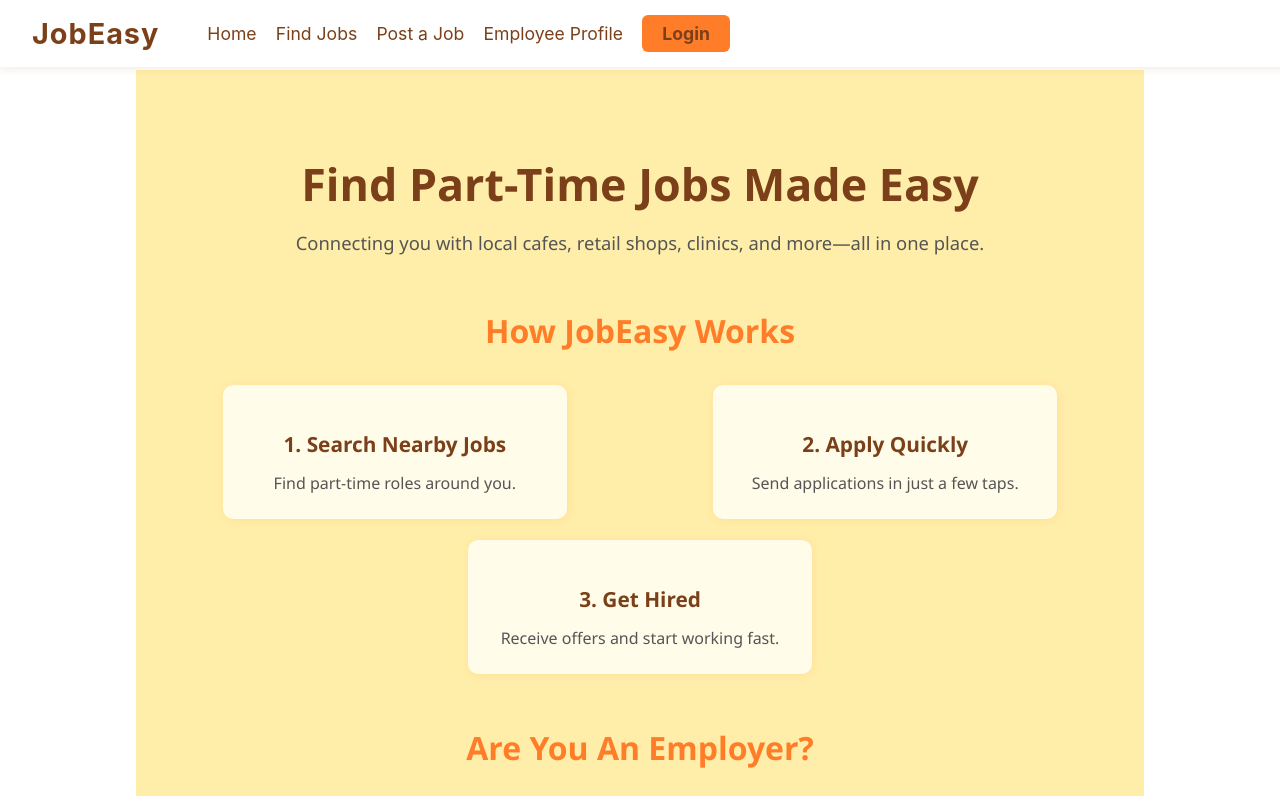
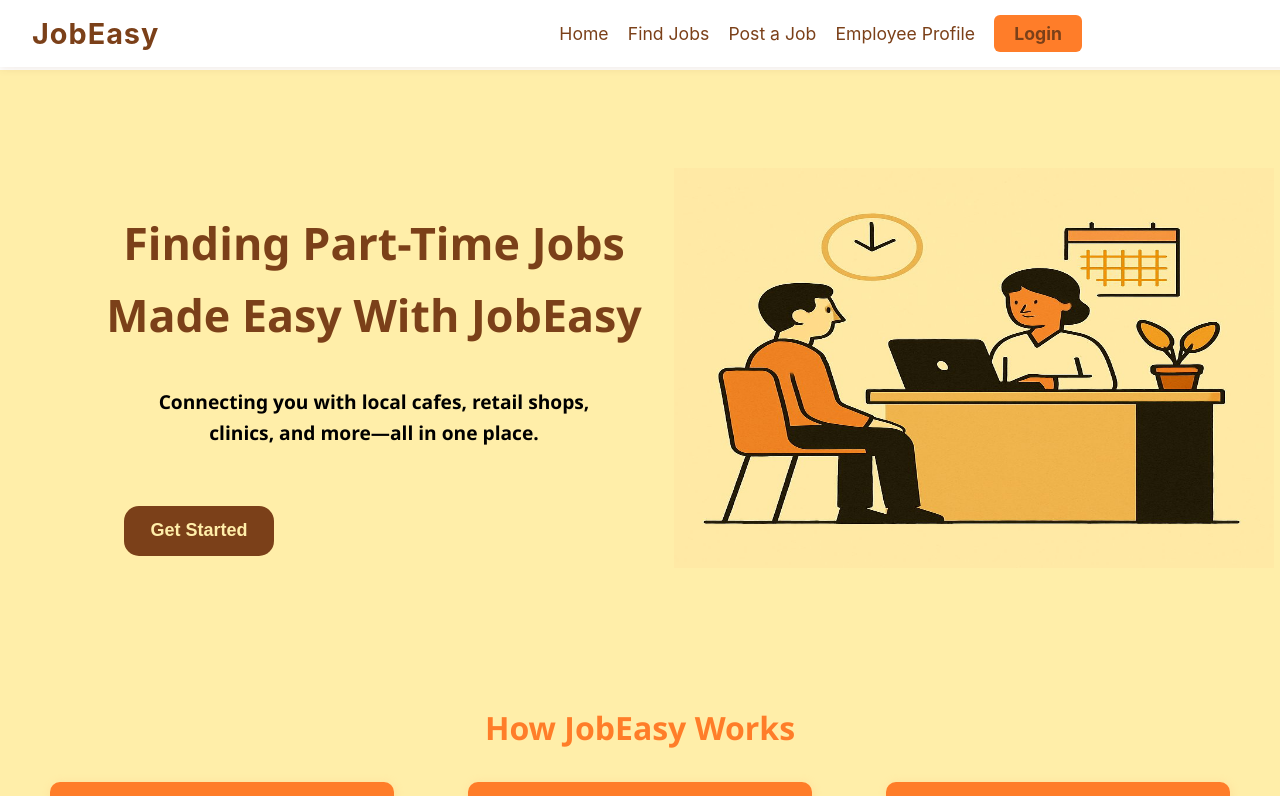
Before and after one commit to Adnan-Shaikh/JOB-EASY, a React (Create React App) app in the folder job-portal/: page / in a window 1280 px wide. Shown: the top 796 px of the page. Built offline with nearby package versions, Linux system fonts and the light colour scheme.

Commit message:
made changes to the UI for the LANDING page

```diff
--- a/job-portal/src/home.css
+++ b/job-portal/src/home.css
@@ -5,8 +5,10 @@
   --color-pale-yellow: #FFEEA9;
 }
 
+
+
 .landing-container {
-  max-width: 960px;
+
   margin: 0 auto;
   padding: 3rem 1.5rem;
   font-family: 'Segoe UI', Tahoma, Geneva, Verdana, sans-serif;
@@ -17,8 +19,58 @@
 }
 
 .hero {
+  /* text-align: center; */
+  margin-bottom: 3rem;
+}
+
+.parent{
+  display: flex;
+  justify-content: space-between;
+  /* background-color: black; */
+  margin: 50px;
+}
+.left_content{
+  display: flex;
+  width: 600px;
+  height: 200px;
+  align-items: center;
+  justify-content: center;
   text-align: center;
-  margin-bottom: 3rem;
+  /* background-color: aqua; */
+}
+
+#landing_image{
+  width: 600px;
+  height: 400px;
+}
+
+.para{
+  margin-left: 50px;
+  /* color: aliceblue; */
+
+  display: flex;
+  text-align: center;
+  align-items: center;
+  justify-content: center;
+  width: 500px;
+  font-size: 1.2rem;
+  font-weight: 600;
+  color: black;
+
+}
+
+#get_started_btn{
+  position: relative;
+  left: 100px;
+  top: -120px;
+  background-color: #7B4019;
+  color: #FFEEA9;
+  width: 150px;
+  height: 50px;
+  border-radius: 15px;
+  border-style: hidden;
+  font-size: large;
+  font-weight: 800;
 }
 
 .hero h1 {
@@ -28,46 +80,7 @@
   margin-bottom: 0.5rem;
 }
 
-.hero p {
-  font-size: 1.15rem;
-  color: #555;
-  margin-top: 0;
-}
 
-.search-bar {
-  display: inline-flex;
-  margin-top: 1.5rem;
-  width: 100%;
-  max-width: 400px;
-}
-
-.search-bar input {
-  flex-grow: 1;
-  padding: 0.55rem 1rem;
-  font-size: 1rem;
-  border: 2px solid var(--color-bright-orange);
-  border-radius: 6px 0 0 6px;
-  outline: none;
-}
-
-.search-bar input:focus {
-  border-color: var(--color-soft-orange);
-}
-
-.search-bar button {
-  background-color: var(--color-bright-orange);
-  border: none;
-  color: white;
-  padding: 0 1.6rem;
-  font-weight: 600;
-  cursor: pointer;
-  border-radius: 0 6px 6px 0;
-  transition: background-color 0.3s;
-}
-
-.search-bar button:hover {
-  background-color: var(--color-soft-orange);
-}
 
 .how-it-works {
   margin-bottom: 3rem;
@@ -88,7 +101,7 @@
 }
 
 .step {
-  background: #fffcea;
+  background: #FF7D29;
   padding: 1.4rem 2rem;
   border-radius: 10px;
   flex: 1 1 250px;
@@ -98,6 +111,7 @@
 
 .step h3 {
   color: var(--color-dark-brown);
+  color: #fffcea;
   font-size: 1.3rem;
   margin-bottom: 0.6rem;
 }
--- a/job-portal/src/home.js
+++ b/job-portal/src/home.js
@@ -1,14 +1,38 @@
 import React from 'react';
 import './home.css';
+import { useNavigate } from 'react-router-dom';
 
-const Home = () => (
+const Home = () => {
+  const navigate = useNavigate(); // <-- call hook here at top level
+
+  return (
     <div className="landing-container">
       <header className="hero">
-      <h1>Find Part-Time Jobs Made Easy</h1>
+        <div className="parent">
+          <div className="child_left">
+            <div className="left_content">
+              <h1>Finding Part-Time Jobs Made Easy With JobEasy</h1>
+            </div>
+            <div className="para">
               <p>Connecting you with local cafes, retail shops, clinics, and more—all in one place.</p>
-
+            </div>
+          </div>
+          <div className="child_right">
+            <img id="landing_image" src="/landing2.jpg" alt="Error" />
+          </div>
+        </div>
       </header>
 
+      <button
+        id="get_started_btn"
+        onClick={() => {
+          navigate('/login'); // <-- use navigate here
+        }}
+      >
+        Get Started
+      </button>
+
+      {/* The rest of your sections */}
       <section className="how-it-works">
         <h2>How JobEasy Works</h2>
         <div className="steps">
@@ -35,7 +59,6 @@ const Home = () => (
 
       <section className="featured-jobs">
         <h2>Featured Jobs</h2>
-      {/* Example job cards here */}
         <div className="job-card">
           <h3>Barista - Cozy Cafe</h3>
           <p>Location: Downtown</p>
@@ -56,5 +79,6 @@ const Home = () => (
       </footer>
     </div>
   );
+};
 
 export default Home;
--- a/job-portal/src/navbar.css
+++ b/job-portal/src/navbar.css
@@ -33,6 +33,7 @@
   padding: 0;
   gap: 1.2rem;
   flex-grow: 1;
+  margin-left: 22rem;
   align-items: center;
 }
 
```
Also changed, not shown: job-portal/public/landing2.jpg (added). Lines whose indentation alone changed are shown as unchanged.
